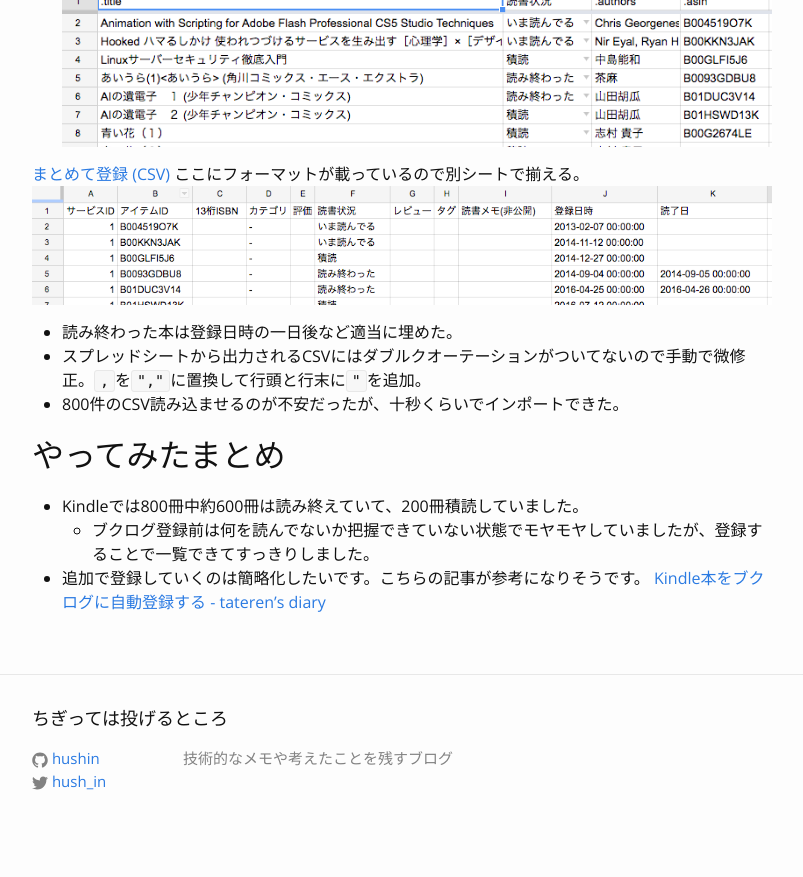
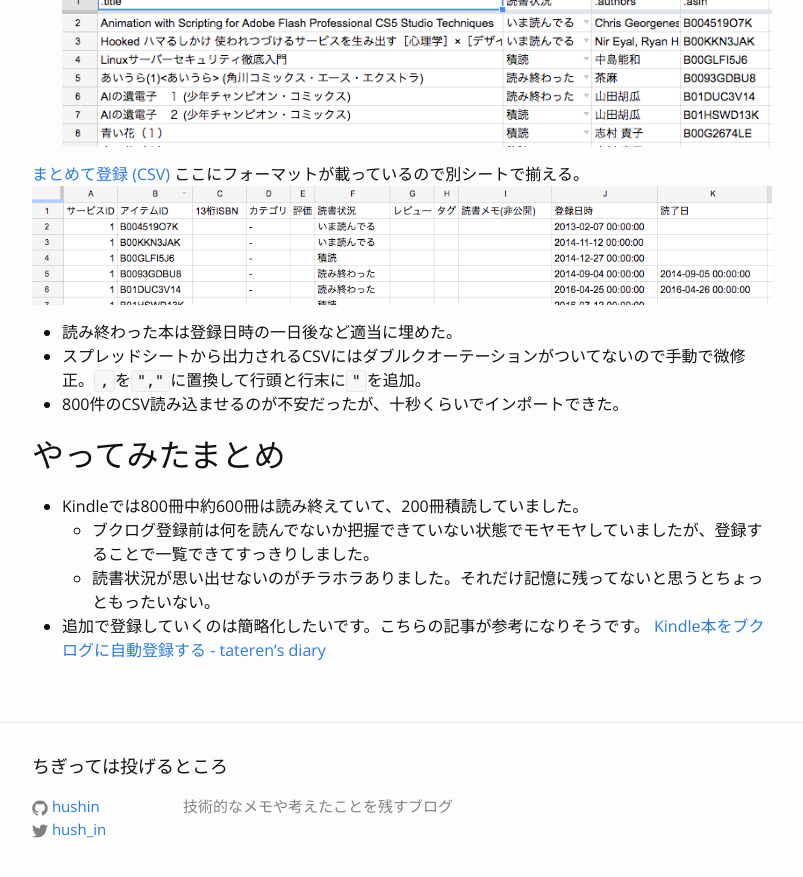
Before and after one commit to hushin/hushin.github.io, a Jekyll site: the page built from _posts/2016-10-09-kindle-json.md, in a window 1280 px wide and 900 px high, scrolled down 1120 px. Shown: the top 877 px of the window, without its empty margins (238-1041 px from the left). Built offline with Jekyll 4.4.1, drawn with Linux system fonts in a browser that asks for light colours; comment, search, counter and statistics services are not loaded; before the commit the page ends 1972 px from its top, so only the background shows below that.

Commit message:
update kindle

```diff
--- a/_posts/2016-10-09-kindle-json.md
+++ b/_posts/2016-10-09-kindle-json.md
@@ -57,4 +57,5 @@ Googleスプレッドシートで先程のCSVを読み込んで整形してい
 
 - Kindleでは800冊中約600冊は読み終えていて、200冊積読していました。
   - ブクログ登録前は何を読んでないか把握できていない状態でモヤモヤしていましたが、登録することで一覧できてすっきりしました。
+  - 読書状況が思い出せないのがチラホラありました。それだけ記憶に残ってないと思うとちょっともったいない。
 - 追加で登録していくのは簡略化したいです。こちらの記事が参考になりそうです。 [Kindle本をブクログに自動登録する - tateren’s diary](http://tateren.hateblo.jp/entry/2016/10/03/025425)
```
